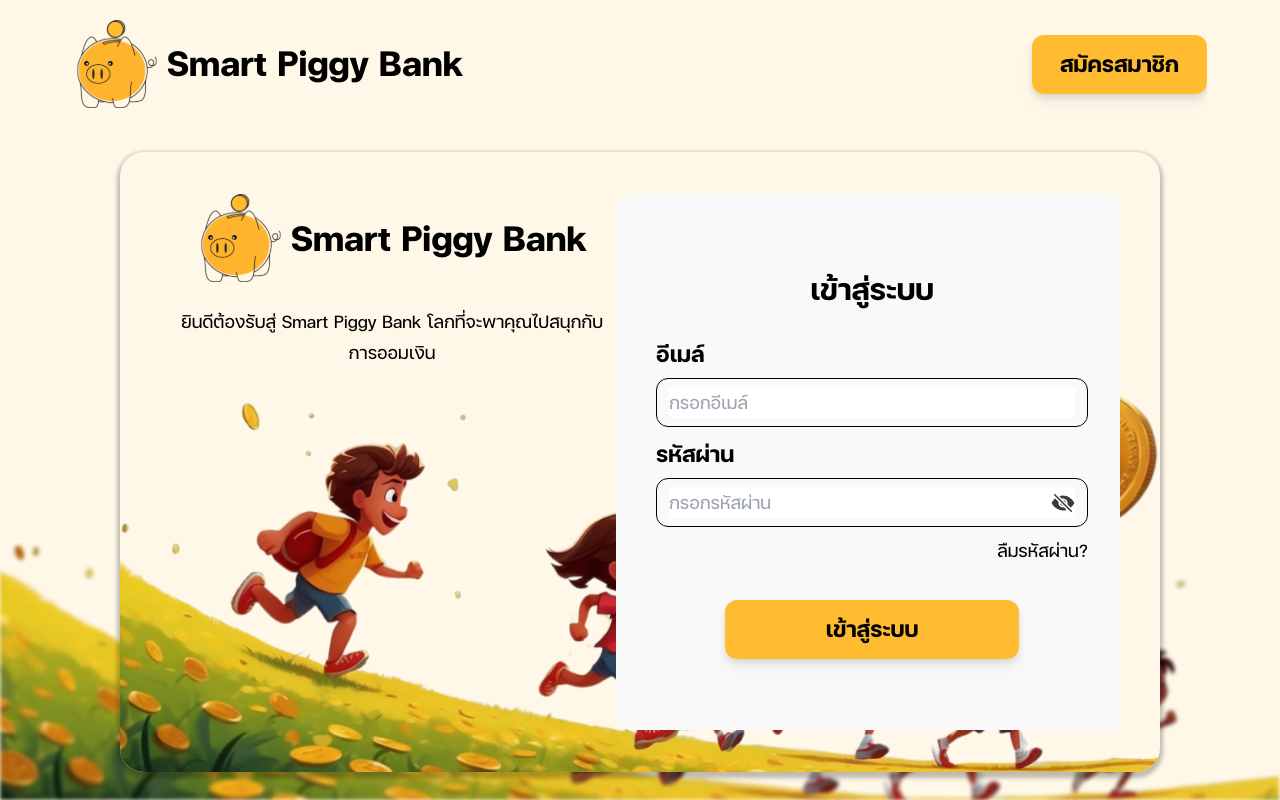
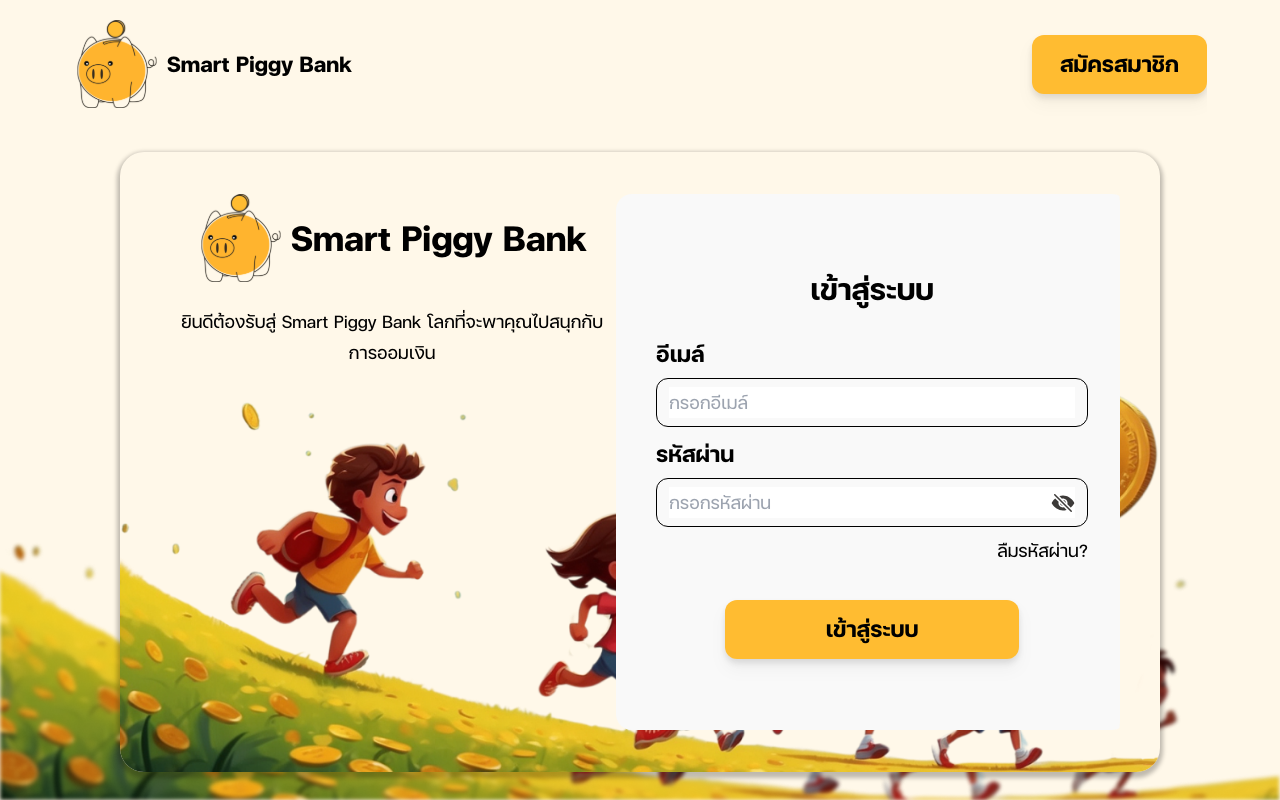
Before and after one commit to PitakPxt/Smart-piggy-bank, a React (Vite) app: page / in a window 1280 px wide. Built offline with nearby package versions, Linux system fonts and the light colour scheme; no server answers; the database is empty.

Commit message:
resposive home test

```diff
--- a/src/components/Navbar.jsx
+++ b/src/components/Navbar.jsx
@@ -92,9 +92,9 @@ export default function Navbar() {
           <img
             src={LogoImage}
             alt=""
-            className="lg:size-[88px] md:size-[64px] size-[48px]"
+            className="lg:size-[88px] md:size-[64px] sm:size-[56px]"
           />
-          <h1 className="text-h4-bold lg:text-h1-bold">Smart Piggy Bank</h1>
+          <h1 className="md:text-h3-bold sm:text-h4-bold">Smart Piggy Bank</h1>
         </Link>
 
         <div className="flex gap-1 lg:gap-5 items-center text-h4-bold lg:text-h3-bold">
```
